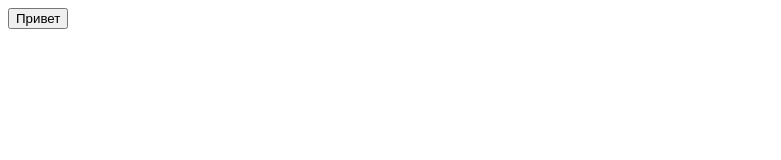
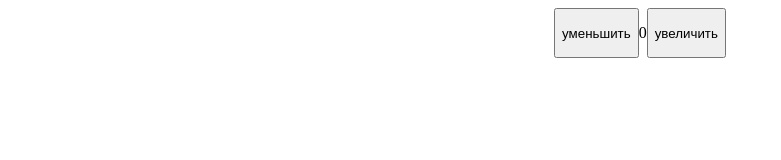
Before and after one commit to vosap2007/test, a plain HTML site: page index.html in a window 1280 px wide. Shown: the whole page, without its empty margins (0-781 px from the left). Drawn offline with Linux system fonts and the light colour scheme.

Commit message:
4.8 завершает

```diff
--- a/index.html
+++ b/index.html
@@ -4,9 +4,17 @@
     <meta charset="UTF-8" />
     <meta name="viewport" content="width=device-width, initial-scale=1.0" />
     <title>Document</title>
+    <link rel="stylesheet" href="./styles.css">
   </head>
   <body>
-    <button class="js-button">Привет</button>
+
+    <div class="counter">
+    <button class="js-decrement">уменьшить</button>
+    <p class="js-value">0</p>
+    <button class="js-increment">увеличить</button>
+  </div>
+
+    <!-- <button class="js-button">Привет</button> -->
     <!-- <label>
       Число
       <input type='number' data-value/>
--- /dev/null
+++ b/styles.css
@@ -0,0 +1,15 @@
+/* .js-decrement .js-increment {
+margin: 10px;
+font-size: 16px;
+cursor: pointer;
+}; */
+
+.counter {
+    display: flex;
+    justify-content: center;
+};
+
+/* .js-value {
+   margin: 0px;
+   font-size: 48px;
+}; */
```
Also changed, not shown: test4.js (+97 -0 lines).
